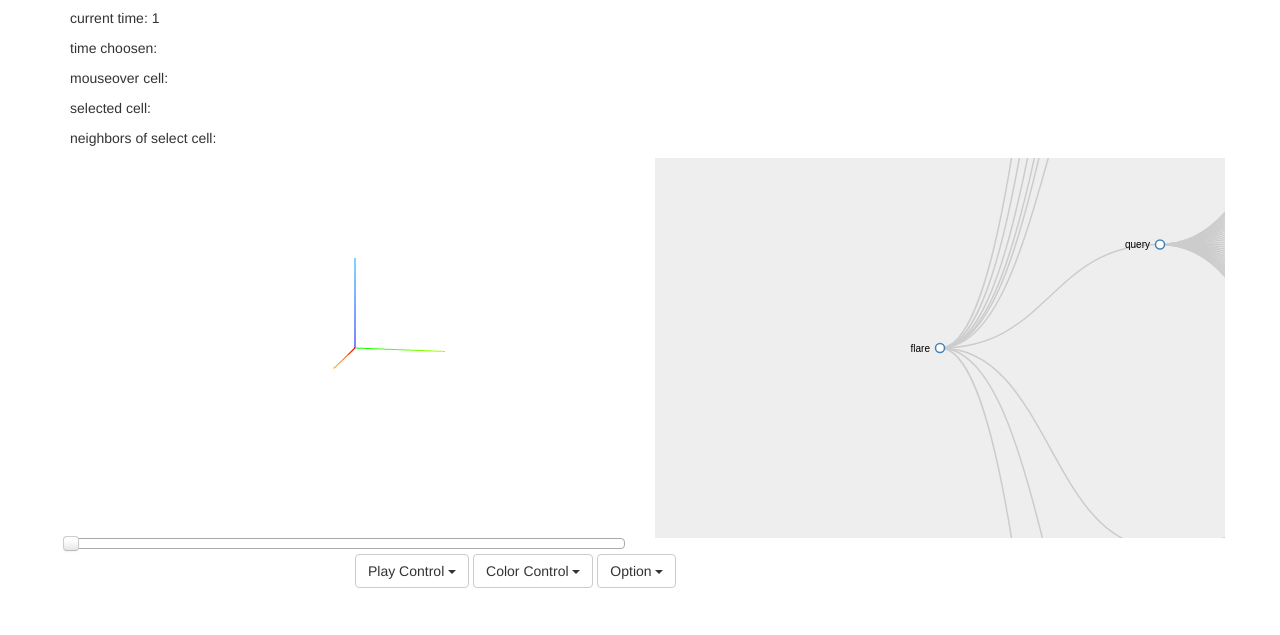
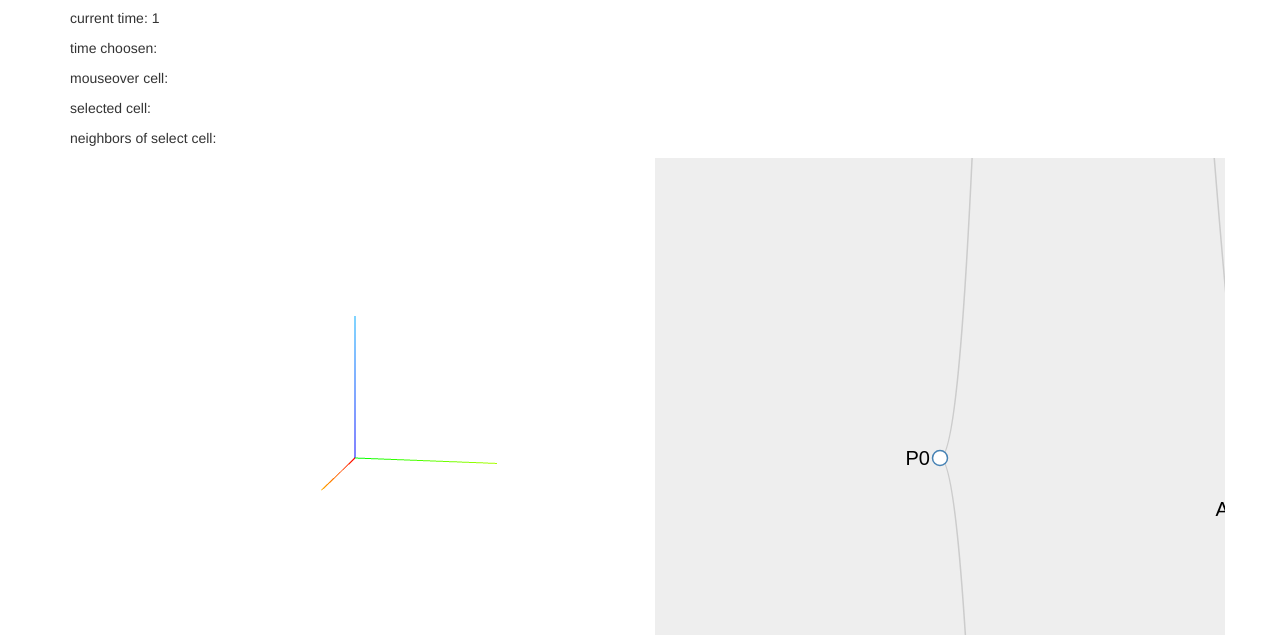
Before and after one commit to Catofes/cellplot, a plain HTML site: page index.html in a window 1280 px wide. Shown: the part 161-796 px from the top of the page. Drawn offline with Linux system fonts and the light colour scheme; no server answers; animation ran at ten frames a second.

Commit message:
tree finish without colorize

```diff
--- a/css/main.css
+++ b/css/main.css
@@ -5,11 +5,11 @@
 }
 .cellplot .canvas{
 	width: 570px;
-	height: 380px;
+	height: 600px;
 }
 .cellplot .tree{
 	width: 570px;
-	height: 380px;
+	height: 600px;
 }
 
 .cellplot .info{
@@ -36,7 +36,7 @@
 }
 
 .node text {
-	font-size:10px;
+	font-size:20px;
 	font-family:sans-serif;
 }
 
--- a/js/cellplot.js
+++ b/js/cellplot.js
@@ -175,8 +175,10 @@ CellPlot.Canvas=function(container)
 					  //{console.log("right")}
 			  }
 			toappearstr='';
-			for (c=0;c<selected_cellids.length;c++)
+			for (c=0;c<selected_cellids.length;c++){
 			  toappearstr=toappearstr+","+cellnames[selected_cellids[c]];
+			  $("#cellnode_"+selected_cellids[c]).children()[0].style.fill="#ff0000";
+			}
 			//$('#selected_cell').html("sellected_cell:	"+toappearstr);
 			CP.info.ChangeElement("selected_cell","selected cell:	"+toappearstr);
 			if (toappearstr==='')
@@ -699,6 +701,7 @@ CellPlot.Control.prototype.ClearSelection=function()
 {
 	CP.canvas.ColorCells(selected_cellids,[]);
 	CP.canvas.ClearSelect();
+	CP.tree.ClearSelect();
 	//Colortreenode(selected_cellids,'black');
 	selected_cellids=[];
 	SELECTED=[];
@@ -754,7 +757,7 @@ CellPlot.Tree=function(container)
 	this.panBoundary = 20; // Within 20px from edges will pan when dragging.
 	// Misc. variables
 	var i = 0;
-	this.duration = 750;
+	this.duration = 200;
 	var root;
 	this.root=root;
 
@@ -791,15 +794,16 @@ CellPlot.Tree=function(container)
 	this.click=function(d) {
 		if (d3.event.defaultPrevented) return; // click suppressed
 		//d = toggleChildren(d);
-		d.selected=!d.selected;
-		_this.update(d);
+		//_this.update(d);
+		$("#cellnode_"+d.cellid).children()[0].style.fill="#ff0000";
 		_this.centerNode(d);
+		CP.canvas.Addtoselected(d.cellid);
 	}
 	this.LoadData("test.json");
 }
 
 CellPlot.Tree.prototype.LoadData=function(name)
-{
+{/*
 	var data;
 	var _this=this;
 	d3.json(name, function(error, json) {
@@ -820,6 +824,47 @@ CellPlot.Tree.prototype.LoadData=function(name)
 		_this.update(_this.root);
 		_this.centerNode(_this.root);
 	});
+*/
+	_this=this;
+	var data=[];
+	newdata=function(){
+		this.cellid;
+		this.name;
+		this.children=[];
+		return this;
+	}
+	for(i=0;i<dlist.length;i++){
+		cellid=dlist[i];
+		data[cellid]=new newdata();
+		data[cellid].cellid=dlist[i];
+		data[cellid].name=cellnames[dlist[i]];
+		data[cellid].children=[];
+	}
+	var thefi=0;
+	for(i=0;i<dlist.length;i++){
+		if(mlist[i]==-2){
+			thefi=i;
+			continue;
+		}
+		data[mlist[i]].children.push(data[dlist[i]]);
+	}
+	data=data[0];
+	//console.log(data[thefi]);
+	_this.visit(data, function(d) {
+		_this.totalNodes++;
+		_this.maxLabelLength = Math.max(d.name.length, _this.maxLabelLength);
+
+	}, function(d) {
+		return d.children && d.children.length > 0 ? d.children : null;
+	});
+	_this.root = data;
+	_this.root.x0 = _this.viewerHeight / 2;
+	_this.root.y0 = 0;
+
+	// Layout the tree initially and center on the root node.
+	_this.update(_this.root);
+	_this.centerNode(_this.root);
+
 }
 // A recursive helper function for performing some setup by walking through all nodes
 CellPlot.Tree.prototype.visit=function(parent, visitFn, childrenFn) {
@@ -1160,6 +1205,9 @@ CellPlot.Tree.prototype.update=function(source) {
 		.attr("transform", function(d) {
 			return "translate(" + source.y0 + "," + source.x0 + ")";
 		})
+		.attr("id", function(d){
+			return "cellnode_"+d.cellid;
+		})
 	.on('click', this.click);
 	nodeEnter.append("circle")
 		.attr('class', 'nodeCircle')
@@ -1210,7 +1258,7 @@ CellPlot.Tree.prototype.update=function(source) {
 
 	// Change the circle fill depending on whether it has children and is collapsed
 	node.select("circle.nodeCircle")
-		.attr("r", 4.5)
+		.attr("r", 7.5)
 		.style("fill", function(d) {
 			return d.selected ? "lightsteelblue" : "#fff";
 		});
@@ -1218,6 +1266,9 @@ CellPlot.Tree.prototype.update=function(source) {
 	// Transition nodes to their new position.
 	var nodeUpdate = node.transition()
 		.duration(this.duration)
+		.attr("id", function(d){
+			return "cellnode_"+d.cellid;
+		})
 		.attr("transform", function(d) {
 			return "translate(" + d.y + "," + d.x + ")";
 		});
@@ -1262,18 +1313,18 @@ CellPlot.Tree.prototype.update=function(source) {
 
 	// Transition links to their new position.
 	link.transition()
-		.duration(this.duration)
-		.attr("d", this.diagonal);
+		.duration(_this.duration)
+		.attr("d", _this.diagonal);
 
 	// Transition exiting nodes to the parent's new position.
 	link.exit().transition()
-		.duration(this.duration)
+		.duration(_this.duration)
 		.attr("d", function(d) {
 			var o = {
 				x: source.x,
 			y: source.y
 			};
-			return this.diagonal({
+			return _this.diagonal({
 				source: o,
 				   target: o
 			});
@@ -1286,3 +1337,12 @@ CellPlot.Tree.prototype.update=function(source) {
 		d.y0 = d.y;
 	});
 }
+
+CellPlot.Tree.prototype.ClearSelect=function()
+{
+	for(i=0;i<cellnum;i++){
+		a=$("#cellnode_"+i).children()[0];
+		if(a)
+		  $("#cellnode_"+i).children()[0].style.fill="#ffffff";
+	}
+}
--- a/js/html.js
+++ b/js/html.js
@@ -35,6 +35,7 @@ function onChangeGene(id)
 		id: 'info',
 		src: url,
 		type: 'text/javascript'}).appendTo('head');
+	document.cellplot.tree.LoadData();
 	document.cellplot.control.Reset();
 	onSetting();
 }
```
Also changed, not shown: index.back.html (+1 -1 lines).
